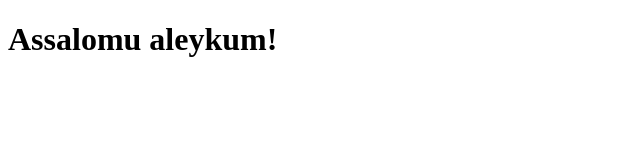
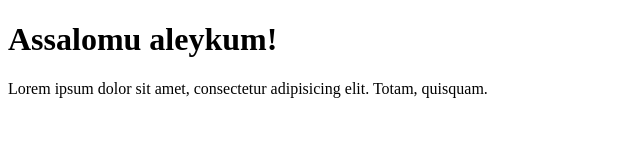
Before and after one commit to MegaLity2511/Mukhammadi, a plain HTML site: page index.html in a window 1280 px wide. Shown: the whole page, without its empty margins (0-640 px from the left). Drawn offline with Linux system fonts and the light colour scheme.

Commit message:
Add p tag in HTML file

```diff
--- a/index.html
+++ b/index.html
@@ -8,5 +8,6 @@
 </head>
 <body>
   <h1>Assalomu aleykum!</h1>
+  <p>Lorem ipsum dolor sit amet, consectetur adipisicing elit. Totam, quisquam.</p>
 </body>
 </html>
```
